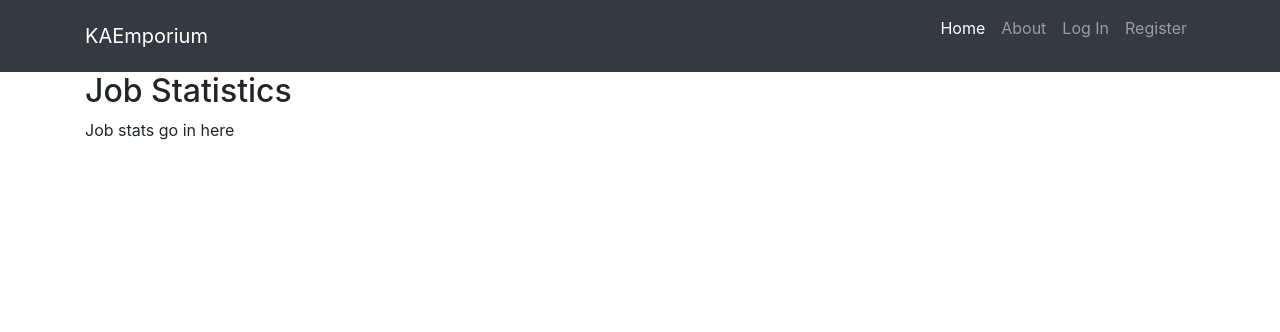
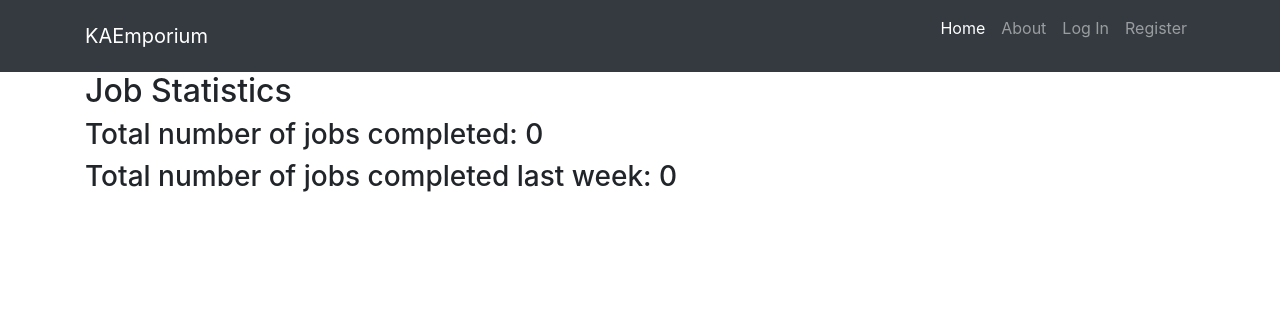
Before and after one commit to KalaOne/Group-Project-Rental-System, a Django app: page /jobstats/ in a window 1280 px wide. Shown: the top 332 px of the page. Run offline with Django 3.2, Linux system fonts and the light colour scheme; data that the repository does not hold is empty; some libraries are stand-ins or nearby versions.

Commit message:
Started implementing 10.3

```diff
--- a/rentalsystem/templates/rentalsystem/jobstats.html
+++ b/rentalsystem/templates/rentalsystem/jobstats.html
@@ -4,6 +4,8 @@
 
 {% block content %}
     <h2>Job Statistics</h2>
-    Job stats go in here
+
+    <h3>Total number of jobs completed: {{ total_jobs_completed_count }}</h3>
+    <h3>Total number of jobs completed last week: {{ total_jobs_comp_last_week}}</h3>
 
 {% endblock %}
--- a/rentalsystem/views.py
+++ b/rentalsystem/views.py
@@ -50,8 +50,21 @@ def myjobs(request):
 
     return render(request, "rentalsystem/myjobs.html", {'jobs' : jobs})
 
+
 def jobstats(request):
-    return render(request, 'jobstats.html')
+    # calculate the completed number of jobs
+    total_jobs_completed_count = Job.objects.filter(delivered_datetime__isnull = False).count()
+
+    # calculate the completed jobs in past 7 days
+    total_jobs_comp_last_week = Job.objects.filter(delivered_datetime__isnull = False, delivered_datetime__gte = (datetime.datetime.now() - datetime.timedelta(days=7))).count()
+
+    context = {
+        'total_jobs_completed_count': total_jobs_completed_count,
+        'total_jobs_comp_last_week': total_jobs_comp_last_week
+    }
+
+    return render(request, 'jobstats.html', context)
+
 
 def profile(request):
     return render(request, 'profile.html')
```
Also changed, not shown: rentalsystem/migrations/0017_auto_20190414_2011.py (added).
